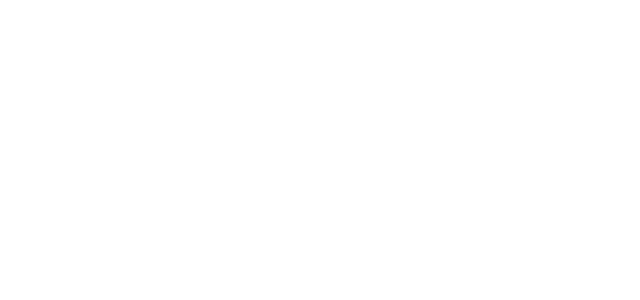
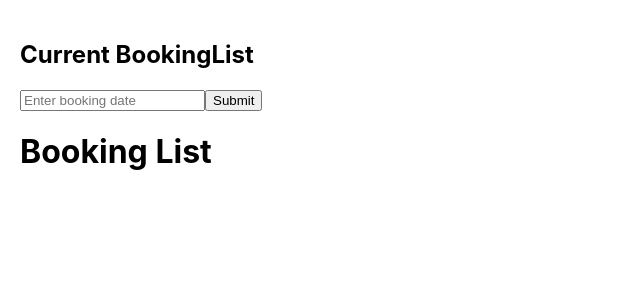
Before and after one commit to nareshvusm-gif/customregapps, a React (Create React App) app in the folder Source/customregapp/: page /BookingList in a window 1280 px wide. Before the commit this address had no page. Shown: the top 300 px of the page, without its empty margins (0-640 px from the left). Built offline with nearby package versions, Linux system fonts and the light colour scheme.

Commit message:
Adding files for Fetch Data base date

```diff
--- a/Source/customregapp/src/App.js
+++ b/Source/customregapp/src/App.js
@@ -2,15 +2,20 @@
 import Login from './components/Login';
 import Register from './components/Register';
 import Dashboard from './components/dashboard';
+import BookingList from './components/BookingList';
+import BookingLists from './components/BookingLists';
 
 function App() {
   return (
     <Router>
       <Routes>
+        <Route path="/BookingList" element={<BookingList />} />
+        <Route path="/BookingLists" element={<BookingLists />} />
         <Route path="/login" element={<Login />} />
         <Route path="/register" element={<Register />} />
         <Route path="/dashboard" element={<Dashboard />} />
         <Route path="/" element={<Login />} /> {/* Default route */}
+
       </Routes>
     </Router>
   );
--- /dev/null
+++ b/Source/customregapp/src/components/BookingList.js
@@ -0,0 +1,63 @@
+import react from "react";
+
+import React, { useState } from 'react';
+
+function BookingList() {
+  // 1. Set up state for your input and the response
+  const [bookingDate, setBookingDate] = useState('');
+  const [response, setResponse] = useState([]);
+
+  const handleSubmit = async (e) => {
+    e.preventDefault();
+
+    const requestOptions = {
+      method: 'POST',
+      headers: { 'Content-Type': 'application/json' },
+      body: JSON.stringify({ bookingDate: bookingDate })
+    };
+
+    try {
+      // 2. Make the POST request
+      const res = await fetch('http://localhost:8080/bookingAPI/currentBookingList', requestOptions);
+      const data = await res.json();
+
+      console.log('API Response:', data); // Log the response for debugging
+      // 3. Save the response data to state
+      setResponse(data);
+        // If response is null, show a loading message
+
+    } catch (error) {
+      console.error('Error posting data:', error);
+    }
+
+
+  };
+
+  return (
+    <div style={{ padding: '20px' }}>
+
+      <h2>Current BookingList</h2>
+      <form onSubmit={handleSubmit}>
+        <input
+          type="text"
+          value={bookingDate}
+          onChange={(e) => setBookingDate(e.target.value)}
+          placeholder="Enter booking date"
+        />
+        <button type="submit">Submit</button>
+      </form>
+      <h1>Booking List</h1>
+      {response.map((item) => (
+        <div key={item.id}>
+          <p>ID: {item.id}</p>
+          <p>userName: {item.userName}</p>
+          <p>userPhNum: {item.userPhNum}</p>
+          <p>bookingDate: {item.bookingDate}</p>
+          <hr />
+        </div>
+      ))}
+    </div>
+  );
+}
+
+export default BookingList;
--- /dev/null
+++ b/Source/customregapp/src/components/BookingLists.js
@@ -0,0 +1,47 @@
+import React, { useEffect, useState } from "react";
+
+ //function BookingLists() {
+
+function BookingLists() {
+  const [data, setData] = useState([]);
+
+  useEffect(() => {
+    fetch("http://localhost:8080/bookingAPI/currentBookingList", {
+      method: "POST",
+      headers: {
+        "Content-Type": "application/json",
+      },
+      body: JSON.stringify({
+        bookingDate: "2026-05-11T13:45:30.500",
+      }),
+    })
+      .then((res) => res.json())
+      .then((response) => {
+        console.log("API Response:", response);
+
+        // read response data
+        setData(response);
+      })
+      .catch((error) => {
+        console.error("Error:", error);
+      });
+  }, []);
+
+  return (
+    <div>
+      <h1>Booking Lists</h1>
+
+      {data.map((item) => (
+        <div key={item.id}>
+          <p>ID: {item.id}</p>
+          <p>userName: {item.userName}</p>
+          <p>userPhNum: {item.userPhNum}</p>
+          <p>bookingDate: {item.bookingDate}</p>
+          <hr />
+        </div>
+      ))}
+    </div>
+  );
+}
+
+export default BookingLists;
--- a/Source/customregapp/src/components/dashboard.js
+++ b/Source/customregapp/src/components/dashboard.js
@@ -1,12 +1,20 @@
 import React from "react";
-
-
+import { useNavigate, Link } from 'react-router-dom';
 
 function Dashboard() {
+  const navigate = useNavigate();
+
   return (
     <div>
       <h1>Welcome to the Dashboard!</h1>
       <p>This is a protected page that only logged-in users can see.</p>
+      <br />
+      <button onClick={() => navigate('/bookingList')}>Go to Booking List</button>
+      <br />
+      <button onClick={() => navigate('/bookingLists')}>Booking Lists</button>
+      <br />
+      <button onClick={() => navigate('/login')}>Logout</button>
+
     </div>
   );
 }
```
